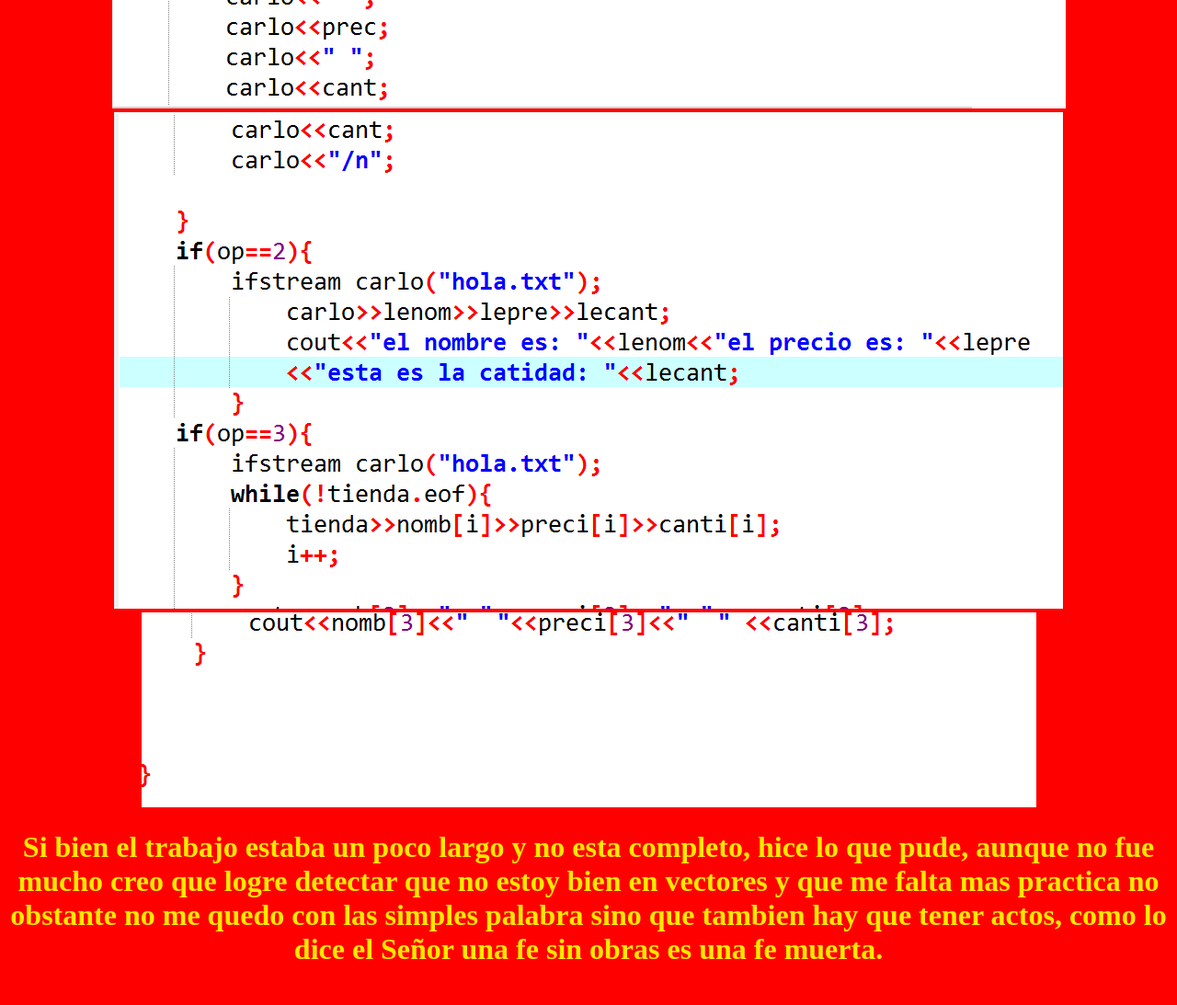
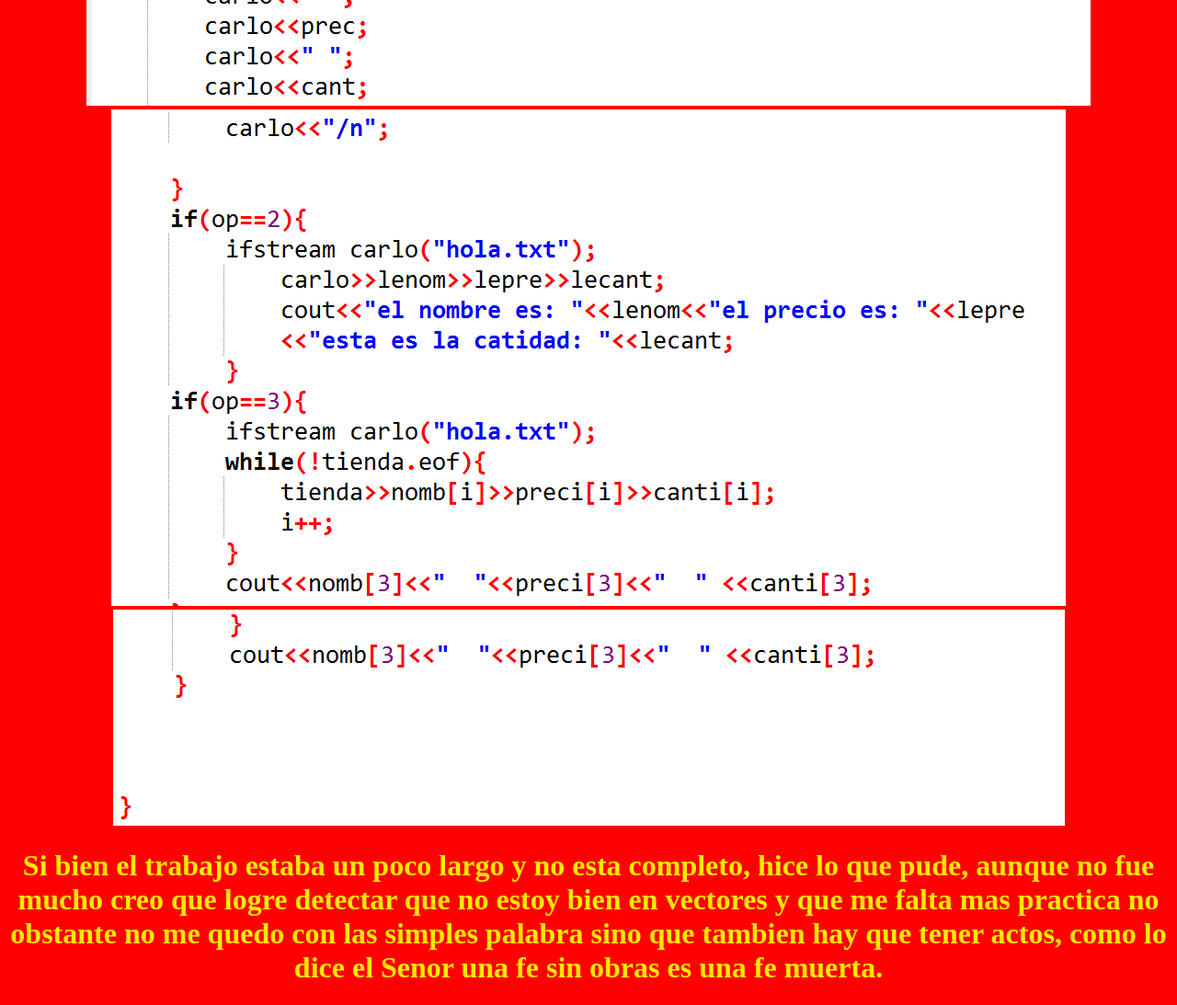
Before and after one commit to santi2420/mi-proyecto, a plain HTML site: page ejercicio8.html in a window 1280 px wide. Shown: the part 1040-2133 px from the top of the page at 92% size. Drawn offline with Linux system fonts and the light colour scheme.

Commit message:
Update ejercicio8.html

```diff
--- a/ejercicio8.html
+++ b/ejercicio8.html
@@ -6,10 +6,10 @@
 <body>
    <body bgcolor="#FF0000" text="#FFE800">
 	<center><h1>EJERCICIO SEMANA 8</h1></center>
-	<center><img src="ej1.png"></center>
-	<center><img src="ej2.png"></center>
-	<center><img src="ej3.png"></center>
-	<center><img src="ej4.png"></center>
-	<center><h1>Si bien el trabajo estaba un poco largo y no esta completo, hice lo que pude, aunque no fue mucho creo que logre detectar que no estoy bien en vectores y que me falta mas practica no obstante no me quedo con las simples palabra sino que tambien hay que tener actos, como lo dice el Señor una fe sin obras es una fe muerta.</h1></center>
+	<center><img src="1.jpg"></center>
+	<center><img src="2.jpg"></center>
+	<center><img src="3.jpg"></center>
+	<center><img src="4.jpg"></center>
+	<center><h1>Si bien el trabajo estaba un poco largo y no esta completo, hice lo que pude, aunque no fue mucho creo que logre detectar que no estoy bien en vectores y que me falta mas practica no obstante no me quedo con las simples palabra sino que tambien hay que tener actos, como lo dice el Senor una fe sin obras es una fe muerta.</h1></center>
 </body>
 </html>
```
